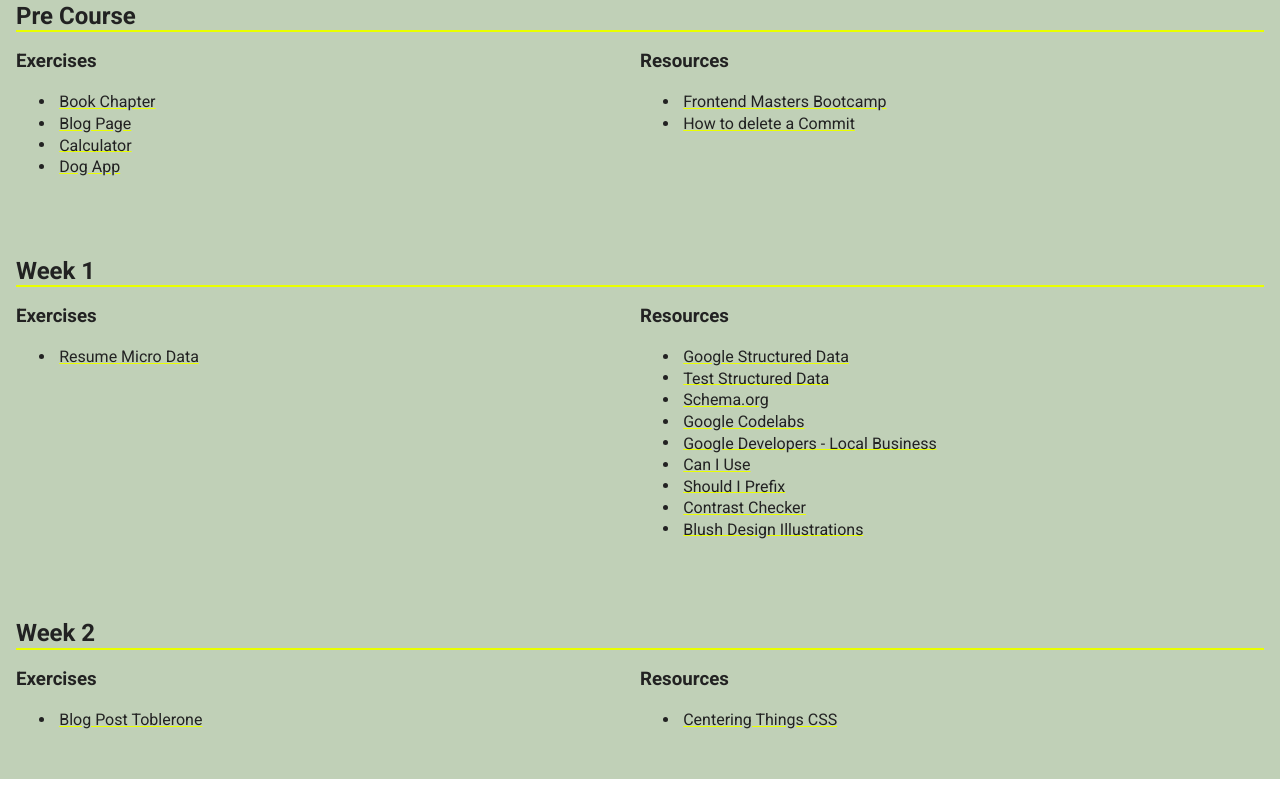
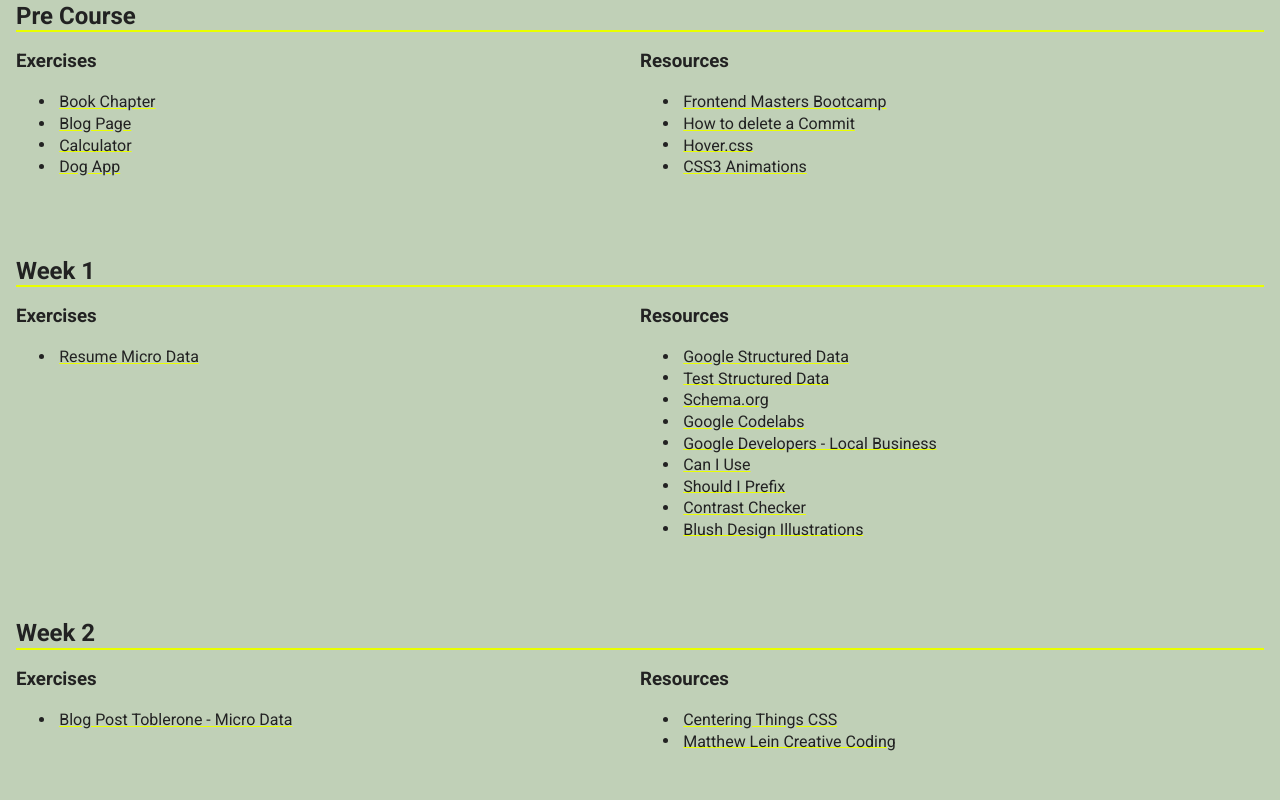
Before and after one commit to catabuades/allwomen-porfolio, a website built with Parcel: page exercises.html in a window 1280 px wide. Shown: the part 570-1370 px from the top of the page. Before the commit the page ends 1349 px from the top, so only its background shows below. Built offline with nearby package versions, Linux system fonts and the light colour scheme.

Commit message:
Add new resources and exercise tobleron last changes

```diff
--- a/css/week-2/blog-post-toblerone.css
+++ b/css/week-2/blog-post-toblerone.css
@@ -4,8 +4,11 @@
     --color-black: #222222;
     --color-grey: #3D3D3D;
     --color-white: #FFFFFF;
-    --font-sans-serif: Arial, Helvetica, sans-serif;
-    --font-serif: 'Times New Roman', Times, serif;
+    --font-sans-serif: 'Lato', sans-serif;
+    --font-serif: 'Noto Serif', serif;
+    --font-weight-regular: 400;
+    --font-weight-semibold: 600;
+    --font-weight-bold: 700;
 }
 
 body {
@@ -16,6 +19,10 @@ body {
 
 img {
     width: 100%;
+}
+
+h1, h2, h3, h4, h5, h6 {
+    font-weight: var(--font-weight-bold);
 }
 /* -------------------------------------------------------------- */
 
@@ -140,7 +147,7 @@ img {
 }
 
 .post__description > p:first-child {
-    font-weight: 700;
+    font-weight: var(--font-weight-semibold);
 }
 
 @media only screen and (min-width: 1024px) {
@@ -169,7 +176,6 @@ img {
     font-family: var(--font-serif);
     font-size: 2rem;
 }
-
 
 .postRecipe__title {
     margin-top: 0;
@@ -200,7 +206,7 @@ img {
 }
 
 .postTips__title {
-    font-weight: 400;
+    font-weight: var(--font-weight-regular);
 }
 
 @media only screen and (min-width: 1024px) {
--- a/exercises.html
+++ b/exercises.html
@@ -68,10 +68,16 @@
           <h3>Resources</h2>
           <ul>
             <li>
-              <a href="https://frontendmasters.github.io/bootcamp/" title="Frontend Masters Bootcamp">Frontend Masters Bootcamp</a>
+              <a href="https://frontendmasters.github.io/bootcamp/" title="Frontend Masters Bootcamp" target="_blank">Frontend Masters Bootcamp</a>
             </li>
             <li>
-              <a href="https://articles.assembla.com/en/articles/2941346-how-to-delete-commits-from-a-branch-in-git" title="How to delete a commit on github">How to delete a Commit</a>
+              <a href="https://articles.assembla.com/en/articles/2941346-how-to-delete-commits-from-a-branch-in-git" title="How to delete a commit on github" target="_blank">How to delete a Commit</a>
+            </li>
+            <li>
+              <a href="http://ianlunn.github.io/Hover/" title="Hover.css" target="_blank">Hover.css</a>
+            </li>
+            <li>
+              <a href="https://www.w3schools.com/css/css3_animations.asp" title="CSS3 animations" target="_blank">CSS3 Animations</a>
             </li>
           </ul>
         </div>
@@ -84,7 +90,7 @@
           <h3>Exercises</h2>
           <ul>
             <li>
-              <a href="exercises/week-1/resume-micro-data.html" title="Resume Micro Data" target="_blank">Resume Micro Data</a>
+              <a href="exercises/week-1/resume-micro-data.html" title="Resume Micro Data">Resume Micro Data</a>
             </li>
           </ul>
         </div>
@@ -129,7 +135,7 @@
           <h3>Exercises</h2>
           <ul>
             <li>
-              <a href="exercises/week-2/blog-post-toblerone.html" title="Blog Post Toblerone" target="_blank">Blog Post Toblerone</a>
+              <a href="exercises/week-2/blog-post-toblerone.html" title="Blog Post Toblerone">Blog Post Toblerone - Micro Data</a>
             </li>
           </ul>
         </div>
@@ -139,6 +145,9 @@
             <li>
               <a href="https://www.w3.org/Style/Examples/007/center.en.html" title="Centering Things CSS" target="_blank">Centering Things CSS</a>
             </li>
+            <li>
+              <a href="https://matthewlein.com/" title="Matthew Lein Creative Coding" target="_blank">Matthew Lein Creative Coding</a>
+            </li>
           </ul>
         </div>
       </div>
```
Also changed, not shown: exercises/week-2/blog-post-toblerone.html (+3 -0 lines).
